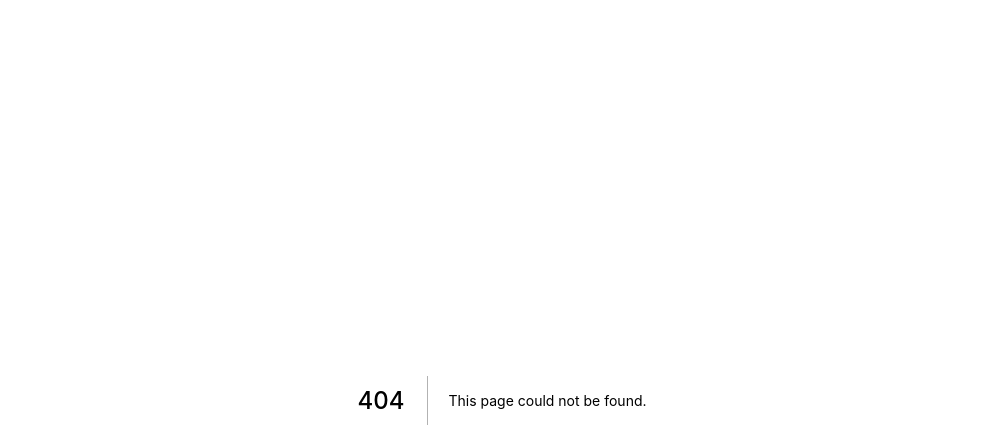
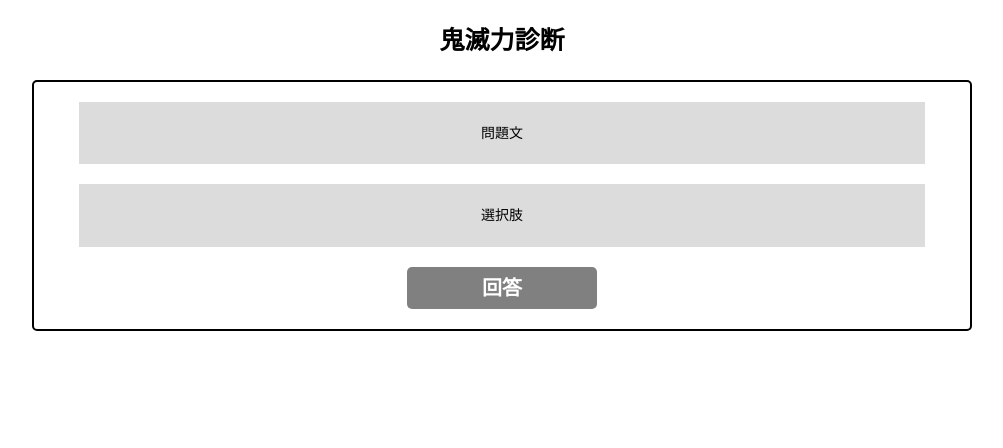
Before and after one commit to Yuichi617/kimetu_quiz, a Next.js app: page /question in a window 1280 px wide. Before the commit this address had no page. Shown: the top 448 px of the page, without its empty margins (138-1141 px from the left). Built offline with nearby package versions, Linux system fonts and the light colour scheme.

Commit message:
update:201203

```diff
--- a/pages/index.js
+++ b/pages/index.js
@@ -5,7 +5,9 @@ export default () =>(
     <Layout>
     <div className="main-screen">
         <div className="text1">このクイズであなたの鬼滅力を試すことができます。</div>
-        <div className="start_btn">スタート</div>
+        <Link href="/question">
+            <div className="start_btn">スタート</div>
+        </Link>
     </div>
 
     </Layout>
--- /dev/null
+++ b/pages/question.js
@@ -0,0 +1,12 @@
+import Link from "next/link";
+import Layout from '../components/Layout';
+
+export default () =>(
+    <Layout>
+     <div className="main-screen">
+            <div className="question_box">問題文</div>
+            <div className="choices">選択肢</div>
+            <div className="ans_btn">回答</div>
+        </div>
+    </Layout>
+);
```
